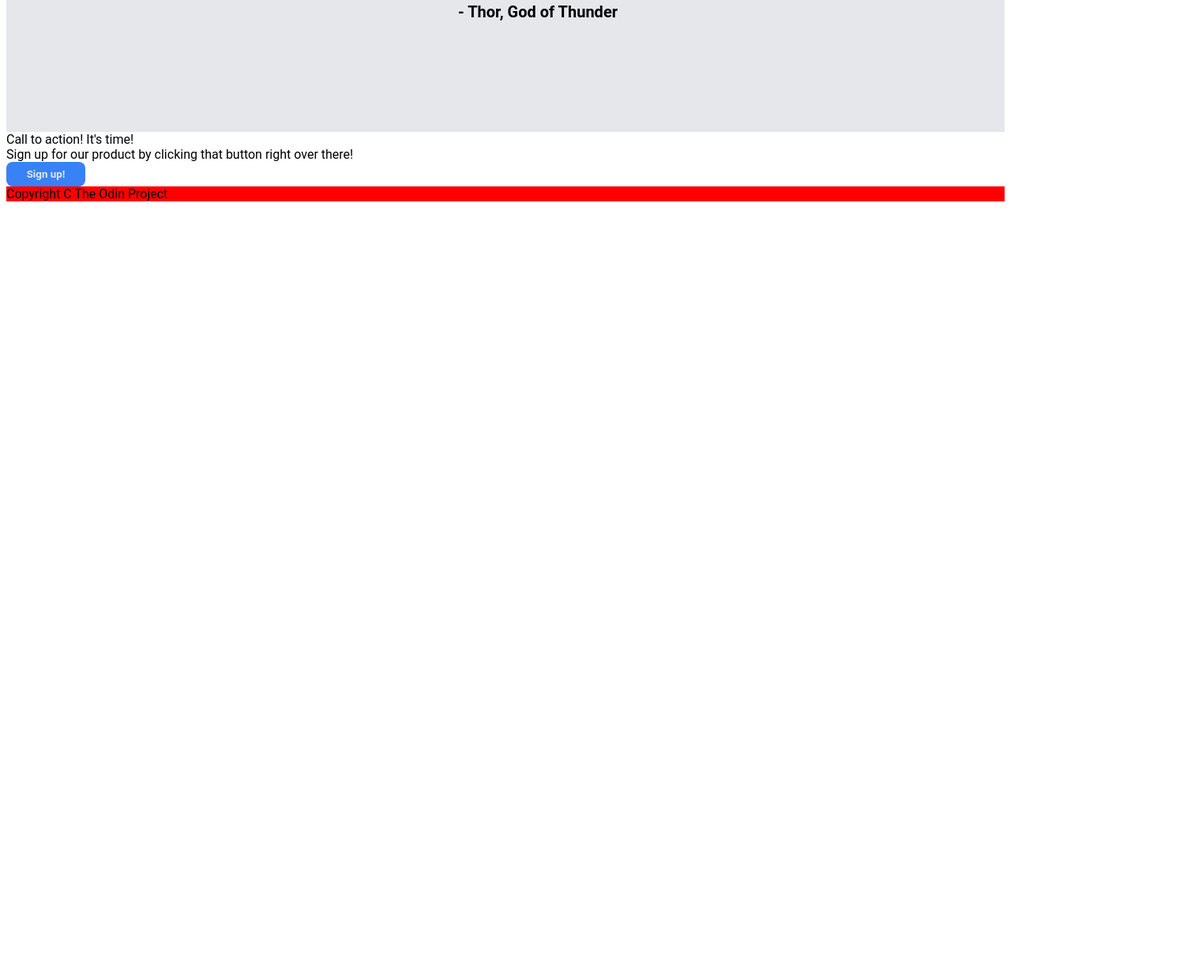
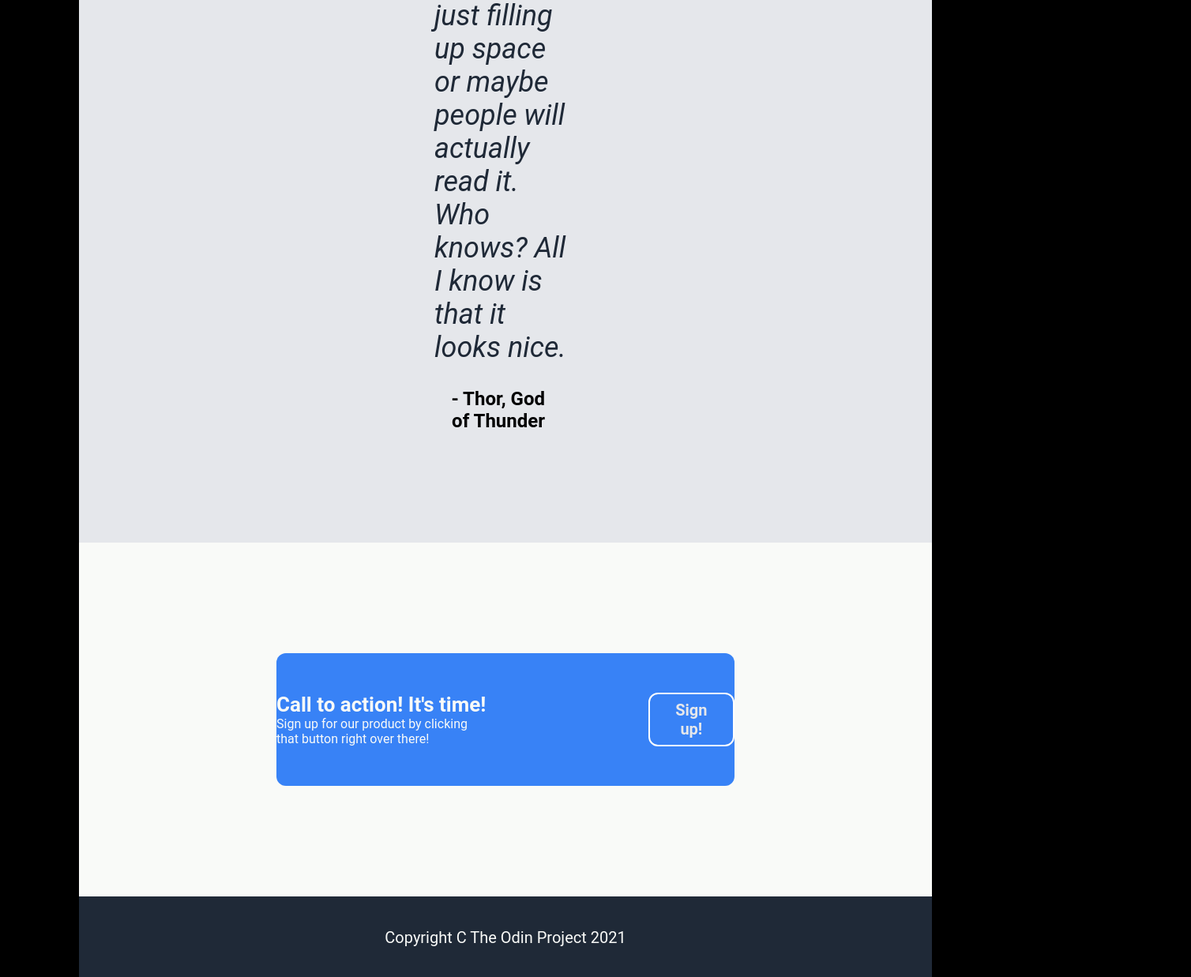
Before and after one commit to CodeCara/odin-project-landing-page, a plain HTML site: page index.html in a window 1280 px wide. Shown: the part 1563-2800 px from the top of the page at 79% size, 1508 px wide, since content can reach past the window. Before the commit the page ends 1826 px from the top, so only its background shows below. Drawn offline with Linux system fonts and the light colour scheme.

Commit message:
Final product

```diff
--- a/index.html
+++ b/index.html
@@ -53,17 +53,22 @@
         <p class = "credit">- Thor, God of Thunder</p>
     </section>
 
-        <div class="cta-text">
 
 
- <div class="cta-text-wrapper">
-<p>Call to action!  It's time!</p>
+<div class="cta-outer-wrapper">
+ <div class="cta-wrapper">
+    <div class="cta-text-wrapper">
+<p class="heading">Call to action!  It's time!</p>
 <p>Sign up for our product by clicking that button right over there!</p>
 </div>
-<button>Sign up!</button>
+
+<button class = "btn-border">Sign up!</button>
         </div>
-    <footer>
-        <p>Copyright C The Odin Project</p></footer>
+    </div>
+
+
+            <footer>
+        <p>Copyright C The Odin Project 2021</p></footer>
 
 </body>
 </html>
--- a/styles.css
+++ b/styles.css
@@ -1,5 +1,10 @@
 *{box-sizing: border-box;
-    font-family: "roboto", sans-serif;}
+    font-family: "roboto", sans-serif;
+}
+
+body {margin-left: 100px;
+    margin-right: 100px;
+background-color: black;}
 
 header
 {background-color: #1f2937;
@@ -13,10 +18,10 @@ font-family: "roboto", sans-serif;
 display: flex;
 
 margin: 0 auto;
-justify-content: space-between;
+justify-content: center;
 align-items: center;
-background-color: firebrick;
-padding: 0px 750px 0px 750px;
+
+/* padding: 0px 750px 0px 750px; */
 
 }
 
@@ -43,7 +48,8 @@ h2 {
     font-size: 24px;
     color: #f9faf8;}
 
-.intro-wrapper{: #1f2937;
+.intro-wrapper{
+background-color: #1f2937;
 margin: 0 auto;
 padding:80px;
 display: flex;
@@ -51,25 +57,26 @@ display: flex;
 
 justify-content: center;
 
-background-color: palevioletred;
+
 /* padding: 15px 120px 60px 120px; */
 color: #1F2937;
 }
 
 .intro-text {
     /* padding: 15px 120px 60px 0px; */
-    background-color: turquoise;
+
     margin-right: 100px;
     /* height: 450px; */
     margin-top: 0px;
     margin-bottom: 0px;;
 }
 
-footer {background-color: red;}
-/* ?????????????? */
+
 
 a {color: #e5e7eb;
-font-size: 18px;}
+font-size: 18px;
+margin-left: 10px;
+text-decoration: none;}
 
 
 .intro-text {font-size: 24px;
@@ -80,14 +87,22 @@ font-size: 18px;}
 button {
     width: 100px;
     padding: 8px 0;
-    border-radius: 8px;
+    border-radius: 12px;
     border-style: none;
     color: #e5e7eb;
     font-weight: bold;
     background-color: #3882F6;
+    font-size: 20px;
+    border-radius: 12px;
 }
 
 p {margin: 0;}
+
+.section-1 {
+    background-color: #f9faf8;
+    padding-top: 60px;
+    padding-bottom: 60px;
+}
 
 
 
@@ -139,5 +154,58 @@ figcaption {
    text-align: right;
    padding-right: 40px;
    margin-top: 30px;
-   font-size: 20px;
+   font-size: 24px;
 }
+
+.cta-outer-wrapper{
+    background-color: #f9faf8;;
+    padding-top: 50px;
+    padding-bottom: 50px;;
+
+
+}
+
+.cta-wrapper
+{display: flex;
+justify-content: center;
+background-color: #3882f6;
+margin: 90px 250px;
+padding-top: 50px;
+padding-bottom: 50px;
+border-radius: 12px;
+color: #f9faf8;
+}
+
+.heading
+
+{font-weight: bold;
+font-size: 26px;}
+
+.cta-text-wrapper
+{margin-right: 200px;}
+/* padding-left: 150px;
+padding-right: 150px;}  */
+
+.btn-border {
+    border: 2px solid white;
+    padding-left:20px;
+    padding-right: 20px;
+    width: 150px;
+}
+
+footer
+{color: #f9faf8;
+font-size: 20px;
+margin: 0 auto;
+background-color: red;
+/* width: 500px; */
+text-align: center;
+padding-top: 40px;
+padding-bottom: 40px;
+background-color: #1f2937;}
+
+.logo-wrapper
+
+{margin-right: 560px;}
+
+img { border-radius: 12px;}
```
